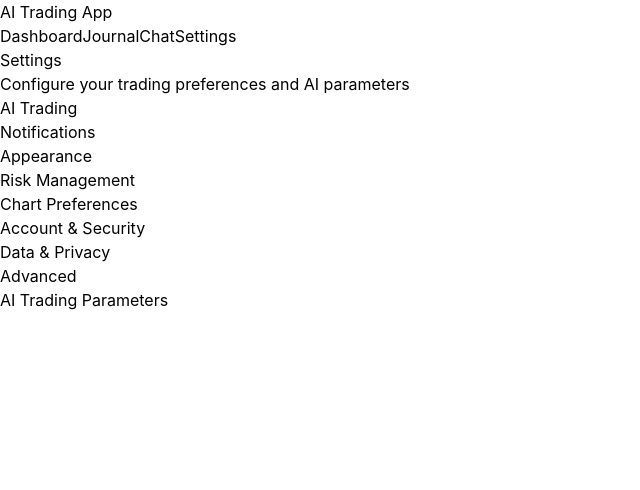
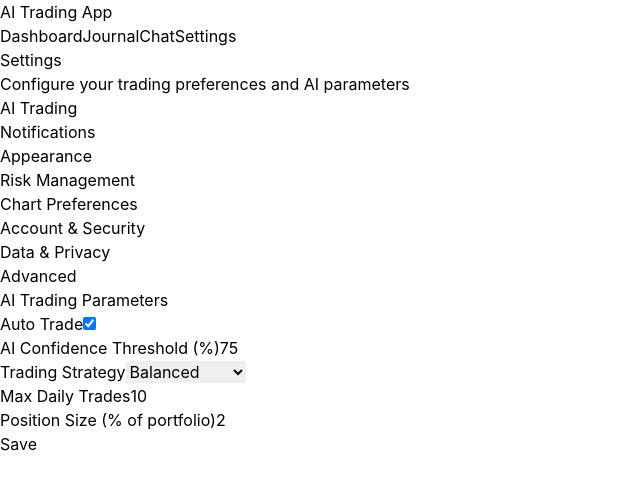
Before and after one commit to JessGerritsma/Trading_app, a React (Vite) app in the folder apps/frontend/: page / in a window 1280 px wide. Both pictures are taken after a click on the button "Settings". Shown: the top 490 px of the page, without its empty margins (0-640 px from the left). Built offline with nearby package versions, Linux system fonts and the light colour scheme; no server answers.

Commit message:
vault backup: 2025-07-01 23:06:39

```diff
--- a/apps/frontend/src/components/SettingsPage.tsx
+++ b/apps/frontend/src/components/SettingsPage.tsx
@@ -11,14 +11,33 @@ const sections = [
   { key: 'advanced', label: 'Advanced' },
 ];
 
+const defaultSettings = {
+  auto_trade: true,
+  ai_confidence_threshold: 75,
+  trading_strategy: 'Balanced',
+  max_daily_trades: 10,
+  position_size: 2,
+  trade_notifications: true,
+  price_alerts: true,
+  ai_recommendations: false,
+  email_notifications: true,
+  push_notifications: true,
+  theme: 'Dark Mode',
+  chart_theme: 'Professional',
+  compact_view: false,
+  stop_loss_default: 5,
+  take_profit_default: 10,
+  daily_loss_limit: 3,
+  risk_tolerance: 'Moderate',
+};
+
 const SettingsPage: React.FC = () => {
   const [activeSection, setActiveSection] = useState('ai');
-  const [settings, setSettings] = useState<any>(null);
-  const [notifications, setNotifications] = useState(true);
+  const [settings, setSettings] = useState<any>(defaultSettings);
   const [loading, setLoading] = useState(true);
   const [saving, setSaving] = useState(false);
-  const [theme, setTheme] = useState('light');
 
+  useEffect(() => {
     const fetchSettings = async () => {
       setLoading(true);
       try {
@@ -26,23 +45,12 @@ const SettingsPage: React.FC = () => {
         const data = await res.json();
         setSettings(data);
       } catch (e) {
-      setSettings(null);
+        setSettings(defaultSettings);
       } finally {
         setLoading(false);
       }
     };
-
-  const fetchNotifications = async () => {
-    try {
-      const res = await fetch('http://localhost:8000/notifications');
-      const data = await res.json();
-      setNotifications(data.enabled);
-    } catch (e) {}
-  };
-
-  useEffect(() => {
     fetchSettings();
-    fetchNotifications();
   }, []);
 
   const handleChange = (k: string, v: any) => {
@@ -60,20 +68,6 @@ const SettingsPage: React.FC = () => {
     } finally {
       setSaving(false);
     }
-  };
-
-  const saveNotifications = async (enabled: boolean) => {
-    setNotifications(enabled);
-    await fetch('http://localhost:8000/notifications', {
-      method: 'POST',
-      headers: { 'Content-Type': 'application/json' },
-      body: JSON.stringify({ enabled }),
-    });
-  };
-
-  const toggleTheme = () => {
-    setTheme(t => (t === 'light' ? 'dark' : 'light'));
-    document.documentElement.classList.toggle('dark');
   };
 
   return (
@@ -95,53 +89,128 @@ const SettingsPage: React.FC = () => {
           ))}
         </div>
         <div className="bg-white dark:bg-green-900 rounded-2xl shadow-xl p-8">
+          {loading ? <div className="text-green-200">Loading...</div> : (
+            <form className="space-y-8" onSubmit={e => { e.preventDefault(); saveSettings(); }}>
               {activeSection === 'ai' && (
                 <div>
                   <h2 className="text-xl font-bold mb-4">AI Trading Parameters</h2>
-              {/* Add AI trading settings here */}
+                  <div className="space-y-4">
+                    <div className="flex items-center justify-between">
+                      <span>Auto Trade</span>
+                      <input type="checkbox" checked={settings.auto_trade} onChange={e => handleChange('auto_trade', e.target.checked)} />
+                    </div>
+                    <div className="flex items-center justify-between">
+                      <span>AI Confidence Threshold (%)</span>
+                      <input type="number" min={0} max={100} value={settings.ai_confidence_threshold} onChange={e => handleChange('ai_confidence_threshold', Number(e.target.value))} className="input-field" />
+                    </div>
+                    <div className="flex items-center justify-between">
+                      <span>Trading Strategy</span>
+                      <select value={settings.trading_strategy} onChange={e => handleChange('trading_strategy', e.target.value)} className="select-field">
+                        <option>Conservative</option>
+                        <option>Balanced</option>
+                        <option>Aggressive</option>
+                        <option>Custom</option>
+                      </select>
+                    </div>
+                    <div className="flex items-center justify-between">
+                      <span>Max Daily Trades</span>
+                      <input type="number" min={1} max={100} value={settings.max_daily_trades} onChange={e => handleChange('max_daily_trades', Number(e.target.value))} className="input-field" />
+                    </div>
+                    <div className="flex items-center justify-between">
+                      <span>Position Size (% of portfolio)</span>
+                      <input type="number" min={0.1} max={10} step={0.1} value={settings.position_size} onChange={e => handleChange('position_size', Number(e.target.value))} className="input-field" />
+                    </div>
+                  </div>
                 </div>
               )}
               {activeSection === 'notifications' && (
                 <div>
                   <h2 className="text-xl font-bold mb-4">Notifications</h2>
-              {/* Add notification settings here */}
+                  <div className="space-y-4">
+                    <div className="flex items-center justify-between">
+                      <span>Trade Notifications</span>
+                      <input type="checkbox" checked={settings.trade_notifications} onChange={e => handleChange('trade_notifications', e.target.checked)} />
+                    </div>
+                    <div className="flex items-center justify-between">
+                      <span>Price Alerts</span>
+                      <input type="checkbox" checked={settings.price_alerts} onChange={e => handleChange('price_alerts', e.target.checked)} />
+                    </div>
+                    <div className="flex items-center justify-between">
+                      <span>AI Recommendations</span>
+                      <input type="checkbox" checked={settings.ai_recommendations} onChange={e => handleChange('ai_recommendations', e.target.checked)} />
+                    </div>
+                    <div className="flex items-center justify-between">
+                      <span>Email Notifications</span>
+                      <input type="checkbox" checked={settings.email_notifications} onChange={e => handleChange('email_notifications', e.target.checked)} />
+                    </div>
+                    <div className="flex items-center justify-between">
+                      <span>Push Notifications</span>
+                      <input type="checkbox" checked={settings.push_notifications} onChange={e => handleChange('push_notifications', e.target.checked)} />
+                    </div>
+                  </div>
                 </div>
               )}
               {activeSection === 'appearance' && (
                 <div>
                   <h2 className="text-xl font-bold mb-4">Appearance</h2>
-              {/* Add appearance settings here */}
+                  <div className="space-y-4">
+                    <div className="flex items-center justify-between">
+                      <span>Theme</span>
+                      <select value={settings.theme} onChange={e => handleChange('theme', e.target.value)} className="select-field">
+                        <option>Light Mode</option>
+                        <option>Dark Mode</option>
+                        <option>Auto (System)</option>
+                      </select>
+                    </div>
+                    <div className="flex items-center justify-between">
+                      <span>Chart Theme</span>
+                      <select value={settings.chart_theme} onChange={e => handleChange('chart_theme', e.target.value)} className="select-field">
+                        <option>Professional</option>
+                        <option>High Contrast</option>
+                        <option>Colorblind Friendly</option>
+                      </select>
+                    </div>
+                    <div className="flex items-center justify-between">
+                      <span>Compact View</span>
+                      <input type="checkbox" checked={settings.compact_view} onChange={e => handleChange('compact_view', e.target.checked)} />
+                    </div>
+                  </div>
                 </div>
               )}
               {activeSection === 'risk' && (
                 <div>
                   <h2 className="text-xl font-bold mb-4">Risk Management</h2>
-              {/* Add risk management settings here */}
+                  <div className="space-y-4">
+                    <div className="flex items-center justify-between">
+                      <span>Stop Loss Default (%)</span>
+                      <input type="number" min={0.1} max={20} step={0.1} value={settings.stop_loss_default} onChange={e => handleChange('stop_loss_default', Number(e.target.value))} className="input-field" />
+                    </div>
+                    <div className="flex items-center justify-between">
+                      <span>Take Profit Default (%)</span>
+                      <input type="number" min={1} max={50} step={0.1} value={settings.take_profit_default} onChange={e => handleChange('take_profit_default', Number(e.target.value))} className="input-field" />
+                    </div>
+                    <div className="flex items-center justify-between">
+                      <span>Daily Loss Limit (%)</span>
+                      <input type="number" min={0.5} max={10} step={0.1} value={settings.daily_loss_limit} onChange={e => handleChange('daily_loss_limit', Number(e.target.value))} className="input-field" />
+                    </div>
+                    <div className="flex items-center justify-between">
+                      <span>Risk Tolerance</span>
+                      <select value={settings.risk_tolerance} onChange={e => handleChange('risk_tolerance', e.target.value)} className="select-field">
+                        <option>Conservative</option>
+                        <option>Moderate</option>
+                        <option>Aggressive</option>
+                      </select>
+                    </div>
+                  </div>
                 </div>
               )}
-          {activeSection === 'chart' && (
-            <div>
-              <h2 className="text-xl font-bold mb-4">Chart Preferences</h2>
-              {/* Add chart preferences here */}
+              {/* Other sections can be scaffolded similarly */}
+              <div className="flex justify-end mt-8">
+                <button type="submit" className="px-4 py-2 bg-blue-600 text-white rounded-xl hover:bg-blue-700 disabled:opacity-50" disabled={saving}>
+                  Save
+                </button>
               </div>
-          )}
-          {activeSection === 'account' && (
-            <div>
-              <h2 className="text-xl font-bold mb-4">Account & Security</h2>
-              {/* Add account & security settings here */}
-            </div>
-          )}
-          {activeSection === 'privacy' && (
-            <div>
-              <h2 className="text-xl font-bold mb-4">Data & Privacy</h2>
-              {/* Add data & privacy settings here */}
-            </div>
-          )}
-          {activeSection === 'advanced' && (
-            <div>
-              <h2 className="text-xl font-bold mb-4">Advanced</h2>
-              {/* Add advanced settings here */}
-            </div>
+            </form>
           )}
         </div>
       </div>
```
Also changed, not shown: 2 other files (tests, documents, lock files or other folders). Lines whose indentation alone changed are shown as unchanged.
